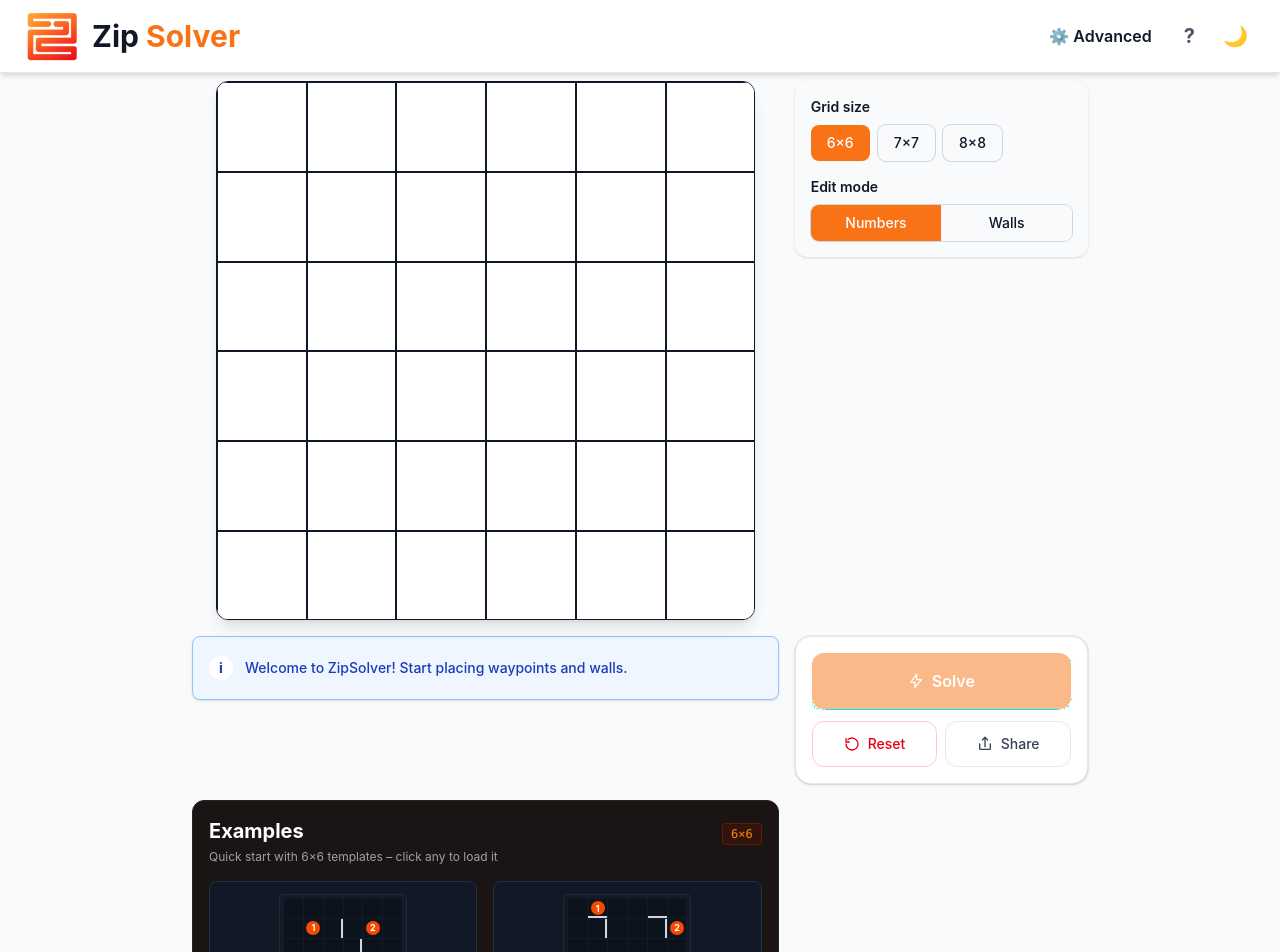
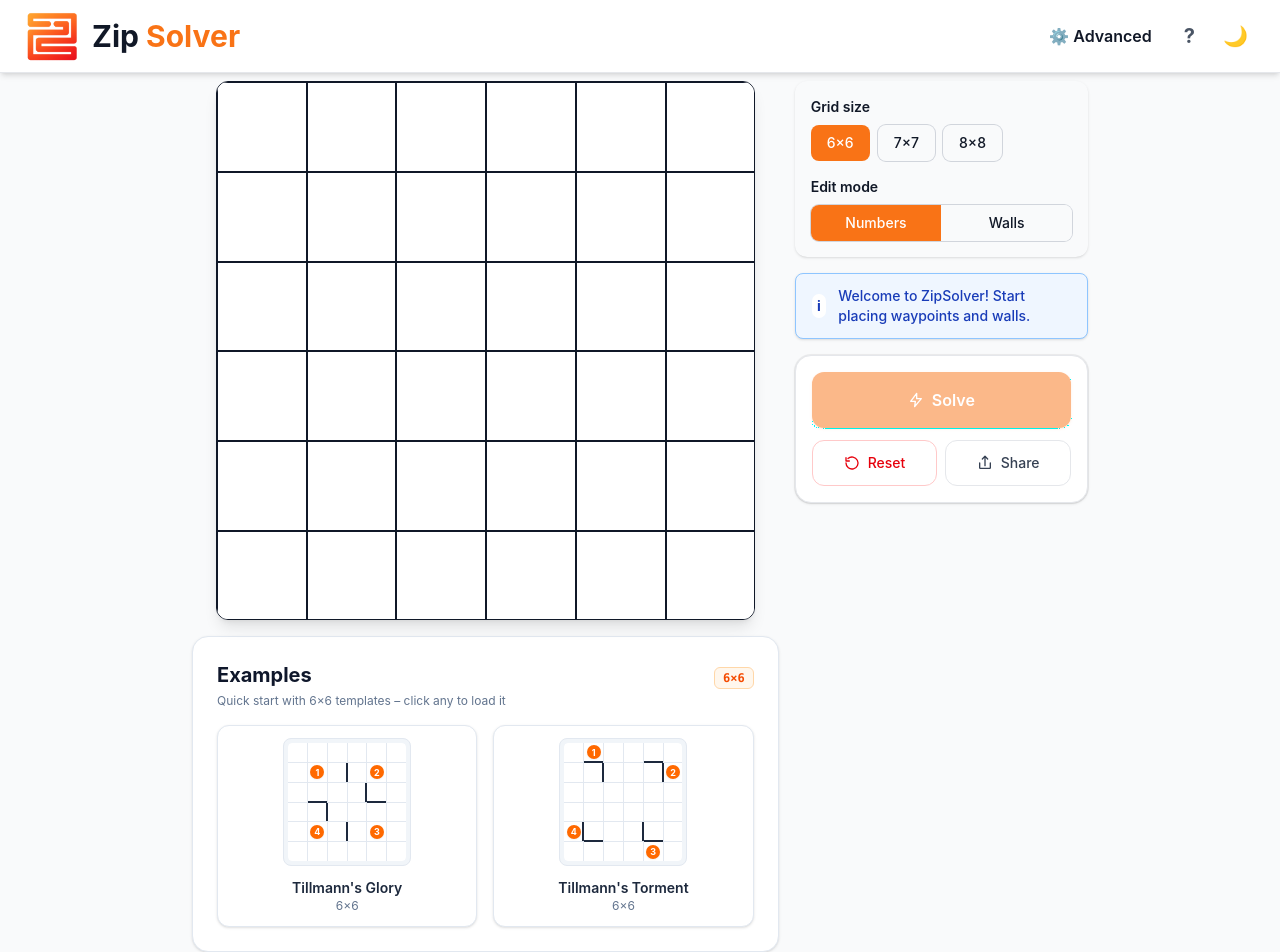
Before and after one commit to PSE-ZIP-Solver/ZipSolver, a React (Vite) app in the folder frontend/: page / in a window 1280 px wide. Shown: the top 952 px of the page. Built offline with nearby package versions, Linux system fonts and the light colour scheme; no server answers.

Commit message:
coloring for lightmode is now fixed. page formatting is fixed too

```diff
--- a/frontend/src/components/ExamplesCard.tsx
+++ b/frontend/src/components/ExamplesCard.tsx
@@ -1,3 +1,4 @@
+// src/components/ExampleCard.tsx
 import { type BoardConfig } from "../types/board";
 
 interface ExampleCardProps {
@@ -16,32 +17,33 @@ export default function ExampleCard({
             onClick={onSelect}
             className="
                 flex flex-col items-center p-3 w-full
-                bg-[#121926] hover:bg-[#1b263b]
-                border border-[#233044] hover:border-orange-500/50
-                rounded-lg transition-all duration-150 group cursor-pointer
+                bg-white hover:bg-slate-50
+                border border-slate-200 hover:border-orange-500
+                rounded-xl shadow-sm hover:shadow
+                transition-all duration-150 group cursor-pointer
             "
         >
             {/* Mini Grid Vorschau */}
-            <div className="w-32 h-32 bg-[#0d131d] border border-gray-800 rounded relative mb-3 flex items-center justify-center">
+            <div className="w-32 h-32 bg-slate-100 border border-slate-200 rounded-lg relative mb-3 flex items-center justify-center p-1 overflow-hidden">
                 <MiniGridPreview config={config} />
             </div>
 
-            {/* Titel & Größengabe */}
-            <span className="font-semibold text-sm text-gray-200 group-hover:text-orange-400 transition-colors">
+            {/* Titel & Größenangabe */}
+            <span className="font-semibold text-sm text-slate-800 group-hover:text-orange-600 transition-colors">
                 {title}
             </span>
-            <span className="text-xs text-gray-500">
+            <span className="text-xs text-slate-500">
                 {config.boardSize}×{config.boardSize}
             </span>
         </button>
     );
 }
 
-// helper for rendering the mini grid
+// Hilfskomponente für das Vorschau-Gitter inklusive Wände
 function MiniGridPreview({ config }: { config: BoardConfig }) {
     const size = config.boardSize;
 
-    // Hilfsfunktion: Prüft, ob zwischen der aktuellen Zelle (r, c) und ihren Nachbarn eine Wand steht
+    // Prüft, ob eine Wand existiert
     const hasWall = (r: number, c: number, direction: 'right' | 'bottom') => {
         const nextR = direction === 'bottom' ? r + 1 : r;
         const nextC = direction === 'right' ? c + 1 : c;
@@ -60,9 +62,16 @@ function MiniGridPreview({ config }: { config: BoardConfig }) {
         });
     };
 
+    // Dynamische Klassen je nach Grid-Größe für perfekte Lesbarkeit
+    const badgeSizeClass = size === 8
+        ? "w-2.5 h-2.5 text-[7px]"
+        : size === 7
+        ? "w-3 h-3 text-[8px]"
+        : "w-3.5 h-3.5 text-[9px]";
+
     return (
         <div
-            className="grid w-full h-full p-1 gap-[1px] bg-gray-800/40 relative"
+            className="grid w-full h-full gap-[1px] bg-slate-200 rounded overflow-hidden relative"
             style={{
                 gridTemplateColumns: `repeat(${size}, minmax(0, 1fr))`,
                 gridTemplateRows: `repeat(${size}, minmax(0, 1fr))`,
@@ -80,19 +89,27 @@ function MiniGridPreview({ config }: { config: BoardConfig }) {
                 const wallBottom = hasWall(r, c, 'bottom');
 
                 return (
-                    <div key={idx} className="bg-[#0d131d] relative flex items-center justify-center">
+                    <div key={idx} className="bg-white relative flex items-center justify-center">
+
                         {/* Rechte Wand */}
                         {wallRight && (
-                            <div className="absolute right-0 top-0 bottom-0 w-[2px] bg-gray-300 z-10" />
+                            <div className="absolute right-0 top-0 bottom-0 w-[2px] bg-slate-800 z-20 translate-x-1/2 pointer-events-none" />
                         )}
+
                         {/* Untere Wand */}
                         {wallBottom && (
-                            <div className="absolute bottom-0 left-0 right-0 h-[2px] bg-gray-300 z-10" />
+                            <div className="absolute bottom-0 left-0 right-0 h-[2px] bg-slate-800 z-20 translate-y-1/2 pointer-events-none" />
                         )}
 
-                        {/* Waypoint Kreis */}
+                        {/* Waypoint Badge (Skaliert jetzt dynamisch) */}
                         {wpIndex !== -1 && (
-                            <span className="w-3.5 h-3.5 rounded-full bg-orange-600 text-[9px] font-bold text-white flex items-center justify-center z-20">
+                            <span
+                                className={`
+                                    ${badgeSizeClass}
+                                    rounded-full bg-orange-500 font-bold text-white
+                                    flex items-center justify-center z-10 shadow-xs leading-none
+                                `}
+                            >
                                 {wpIndex + 1}
                             </span>
                         )}
--- a/frontend/src/components/ExamplesSection.tsx
+++ b/frontend/src/components/ExamplesSection.tsx
@@ -1,3 +1,4 @@
+// src/components/ExamplesSection.tsx
 import { Examples } from "../data/examplesData";
 import { type BoardConfig, type GridSize } from "../types/board";
 import ExampleCard from "./ExamplesCard";
@@ -12,26 +13,25 @@ export default function ExamplesSection({
     onSelectExample
 }: ExamplesSectionProps) {
 
-    // Gefilterte Beispiele nach aktueller Grid-Größe
     const filteredExamples = Examples.filter(
         (ex) => ex.config.boardSize === currentBoardSize
     );
 
     return (
-        <div className="bg-[#1a1514] border border-[#2a201e] rounded-xl p-4 text-white">
+        <div className="bg-white border border-slate-200 rounded-2xl p-4 md:p-6 shadow-sm text-slate-800">
             <div className="flex justify-between items-baseline mb-1">
-                <h2 className="text-xl font-bold">Examples</h2>
-                <span className="text-xs font-mono bg-orange-950/60 text-orange-400 border border-orange-800/40 px-2 py-0.5 rounded">
+                <h2 className="text-xl font-bold text-slate-900">Examples</h2>
+                <span className="text-xs font-mono bg-orange-50 text-orange-600 border border-orange-200 px-2 py-0.5 rounded-md font-semibold">
                     {currentBoardSize}×{currentBoardSize}
                 </span>
             </div>
 
-            <p className="text-xs text-gray-400 mb-4">
+            <p className="text-xs text-slate-500 mb-4">
                 Quick start with {currentBoardSize}×{currentBoardSize} templates – click any to load it
             </p>
 
             {filteredExamples.length === 0 ? (
-                <div className="text-center py-6 text-sm text-gray-500 border border-dashed border-gray-800 rounded-lg">
+                <div className="text-center py-6 text-sm text-slate-400 border border-dashed border-slate-200 rounded-xl">
                     No templates available for {currentBoardSize}×{currentBoardSize} yet.
                 </div>
             ) : (
--- a/frontend/src/components/GridBuilder.tsx
+++ b/frontend/src/components/GridBuilder.tsx
@@ -550,142 +550,25 @@ export default function GridBuilder({
                 lg:w-[70%]
 
                 lg:grid-cols-[2fr_1fr]
+                lg:items-start
             "
         >
 
+            {/* --- LINKE SPALTE (Desktop) --- */}
 
-            {/* Controls */}
-
-            <div
-                className="
-                    order-1
-                    lg:order-2
-                "
-            >
-
-                <ControlPanel
-                    boardSize={board.boardSize}
-                    editMode={editMode}
-                    isSolving={isSolving}
-
-                    onGridSizeChange={
-                        handleGridSizeChange
-                    }
-
-                    onEditModeChange={
-                        setEditMode
-                    }
-                />
-
-            </div>
-
-
-
-            {/* Dialog */}
-
-            <div
-                className="
-                    order-2
-
-                    lg:order-2
-                "
-            >
-
-                <DialogPanel
-                    message={message}
-                />
-
-            </div>
-
-
-
-            {/* Grid */}
-
-            <div
-                className="
-                    order-3
-
-                    lg:order-1
-                    lg:col-start-1
-                "
-            >
-
+            {/* Grid (Oben links) */}
+            <div className="order-3 lg:order-1 lg:col-start-1">
                 <Grid
                     board={board}
                     solution={solution}
                     editMode={editMode}
-
-                    onCellClick={
-                        handleCellClick
-                    }
-
-                    onWallClick={
-                        handleWallClick
-                    }
+                    onCellClick={handleCellClick}
+                    onWallClick={handleWallClick}
                 />
-
             </div>
 
-
-
-            {/* Actions */}
-
-            <div
-                className="
-                    order-4
-
-                    lg:order-3
-                "
-            >
-
-                <ActionPanel
-                    canSolve={board.waypoints.length >= 2}
-
-                    isSolving={isSolving}
-
-                    onSolve={
-                        handleSolve
-                    }
-
-                    onReset={
-                        handleReset
-                    }
-
-                    onShare={
-                        handleShare
-                    }
-                />
-
-            </div>
-
-
-            {/* Metrics */}
-
-            {
-                advancedMode && (
-                    <div
-                        className="
-                order-5
-                lg:order-4
-            "
-                    >
-                        <MetricsPanel
-                            metrics={metrics}
-                        />
-                    </div>
-                )
-            }
-
-
-            {/* 3. EXAMPLES SECTION */}
-            <div
-                className="
-                    order-6
-
-                    lg:order-5
-                    lg:col-start-1
-                "
-            >
+            {/* Examples Section (Unten links, direkt unter dem Grid) */}
+            <div className="order-6 lg:order-2 lg:col-start-1">
                 <ExamplesSection
                     currentBoardSize={board.boardSize}
                     onSelectExample={handleSelectExample}
@@ -693,6 +576,50 @@ export default function GridBuilder({
             </div>
 
 
+            {/* --- RECHTE SPALTE (Desktop Wrapper) --- */}
+
+            {/*
+                Auf Desktop (lg) fassen wir alle rechten Panels in einer Spalte zusammen.
+                Dadurch rücken Dialog, Actions & Metrics direkt unter das ControlPanel!
+            */}
+            <div className="contents lg:flex lg:flex-col lg:gap-4 lg:col-start-2 lg:row-span-2 lg:order-1">
+
+                {/* Controls */}
+                <div className="order-1">
+                    <ControlPanel
+                        boardSize={board.boardSize}
+                        editMode={editMode}
+                        isSolving={isSolving}
+                        onGridSizeChange={handleGridSizeChange}
+                        onEditModeChange={setEditMode}
+                    />
+                </div>
+
+                {/* Dialog (Rückt jetzt direkt unter das ControlPanel) */}
+                <div className="order-2">
+                    <DialogPanel message={message} />
+                </div>
+
+                {/* Actions */}
+                <div className="order-4 lg:order-3">
+                    <ActionPanel
+                        canSolve={board.waypoints.length >= 2}
+                        isSolving={isSolving}
+                        onSolve={handleSolve}
+                        onReset={handleReset}
+                        onShare={handleShare}
+                    />
+                </div>
+
+                {/* Metrics */}
+                {advancedMode && (
+                    <div className="order-5 lg:order-4">
+                        <MetricsPanel metrics={metrics} />
+                    </div>
+                )}
+
+            </div>
+
         </div>
     );
 }
```
